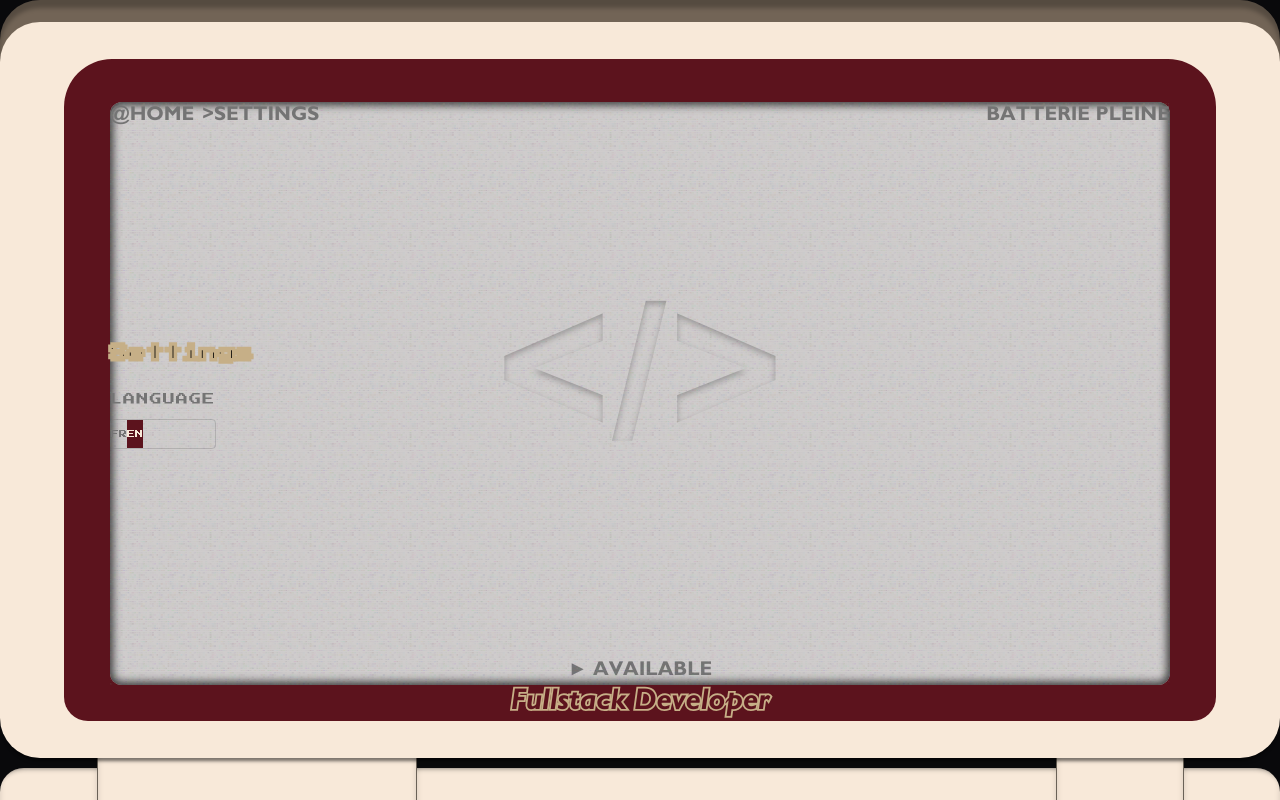
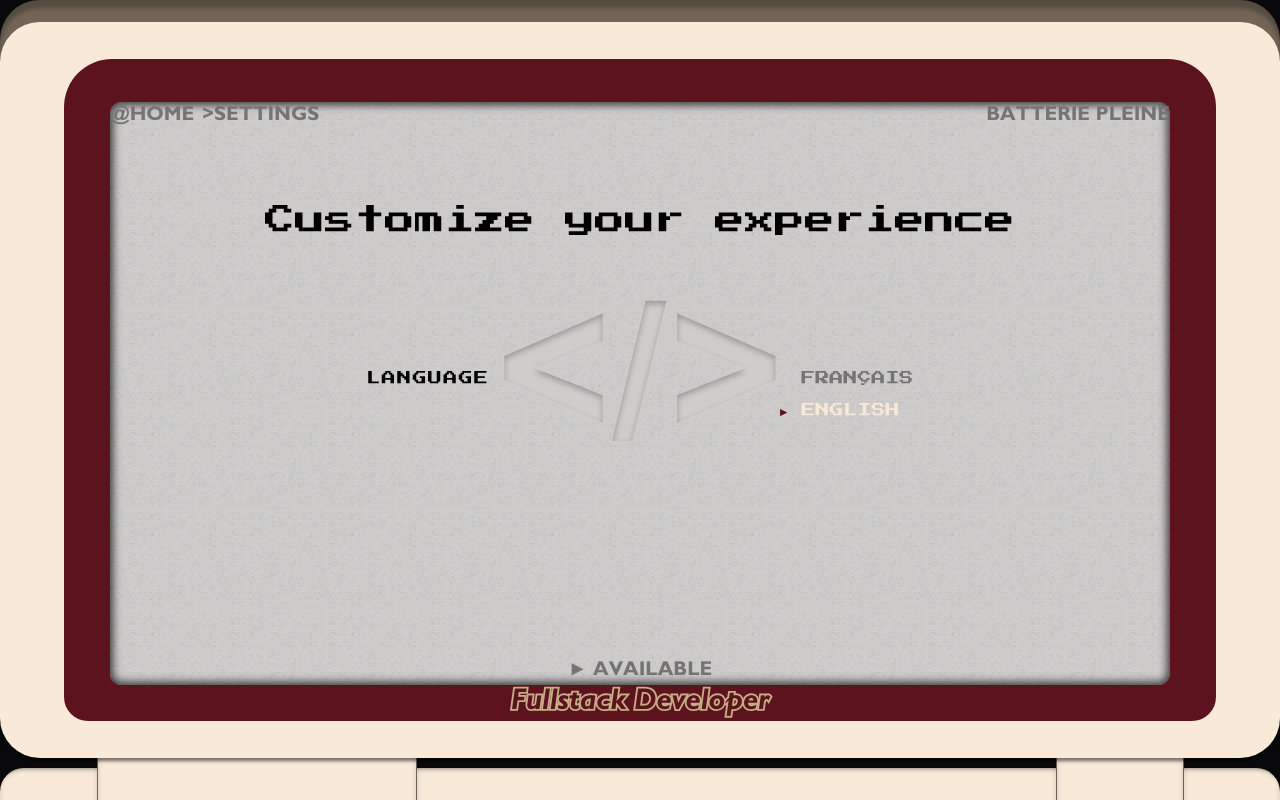
Before and after one commit to remyShift/Portfolio_GameBoy_Next, a Next.js app: page /en/settings in a window 1280 px wide. Shown: the top 800 px of the page. Built offline with nearby package versions, Linux system fonts and the light colour scheme.

Commit message:
feat: add language setting component and update settings page layout

```diff
--- a/messages/en.json
+++ b/messages/en.json
@@ -7,6 +7,7 @@
 	},
 	"settings": {
 		"title": "Settings",
+		"tagline": "Customize your experience",
 		"language": "Language"
 	},
 	"welcome": {
--- a/messages/fr.json
+++ b/messages/fr.json
@@ -7,6 +7,7 @@
 	},
 	"settings": {
 		"title": "Paramètres",
+		"tagline": "Personnalisez votre expérience",
 		"language": "Langue"
 	},
 	"welcome": {
--- a/src/app/globals.css
+++ b/src/app/globals.css
@@ -49,6 +49,12 @@ html {
 
 @media (pointer: fine) {
   *, *::before, *::after { cursor: none !important; }
+  a, a *,
+  button, button *,
+  input, select, textarea,
+  label, label *,
+  [role='button'], [role='button'] *,
+  [tabindex] { cursor: pointer !important; }
 }
 
 
--- /dev/null
+++ b/src/components/PageParts/Top/Settings/LanguageSetting.tsx
@@ -0,0 +1,45 @@
+"use client";
+
+import { useLocale } from "next-intl";
+import { usePathname, useRouter } from "@/i18n/navigation";
+
+const LOCALES = [
+	{ code: "fr", label: "Français" },
+	{ code: "en", label: "English" },
+] as const;
+
+type Locale = (typeof LOCALES)[number]["code"];
+
+export default function LanguageSetting() {
+	const locale = useLocale() as Locale;
+	const pathname = usePathname();
+	const router = useRouter();
+
+	return (
+		<ul className="flex flex-col gap-2 sm:gap-3" role="radiogroup" aria-label="Language">
+			{LOCALES.map(({ code, label }) => {
+				const isActive = locale === code;
+				return (
+					<li key={code}>
+						<button
+							onClick={() => router.replace(pathname, { locale: code })}
+							aria-pressed={isActive}
+							aria-label={label}
+							className="flex items-center gap-2 sm:gap-3 font-pressStart2P text-[0.5rem] sm:text-xs md:text-sm uppercase"
+						>
+							<span
+								className={`text-wine text-xs transition-opacity ${isActive ? "opacity-100" : "opacity-0"}`}
+								aria-hidden="true"
+							>
+								►
+							</span>
+							<span className={`transition-colors ${isActive ? "text-cream" : "text-greyTextInfo hover:underline"}`}>
+								{label}
+							</span>
+						</button>
+					</li>
+				);
+			})}
+		</ul>
+	);
+}
--- a/src/components/PageParts/Top/Settings/SettingsPage.tsx
+++ b/src/components/PageParts/Top/Settings/SettingsPage.tsx
@@ -1,33 +1,33 @@
 import { getTranslations } from "next-intl/server";
-import LocaleSwitcher from "@/components/gameboy/screen/LocaleSwitcher";
 import BackgroundSign from "@/components/gameboy/screen/BackgroundSign";
+import LanguageSetting from "./LanguageSetting";
 
 export default async function SettingsPage() {
 	const t = await getTranslations("settings");
 
 	return (
-		<div className="flex flex-row w-full h-full">
-			<h1 className="sr-only">{t("title")}</h1>
-
-			{/* Left column: settings options */}
-			<div className="flex flex-col justify-center items-start w-1/3 h-full pl-4 gap-6 relative z-1">
-				<p className="font-pressStart2P text-stroke text-[0.6rem] sm:text-sm md:text-base lg:text-lg">
-					{t("title")}
-				</p>
-
-				<div className="flex flex-col gap-3">
-					<p className="font-pressStart2P text-[0.4rem] sm:text-[0.5rem] md:text-xs text-greyTextInfo uppercase tracking-widest">
-						{t("language")}
-					</p>
-					<LocaleSwitcher />
-				</div>
+		<div className="relative flex w-full h-full items-center justify-center">
+			<div className="absolute inset-0 flex items-center justify-center pointer-events-none" aria-hidden="true">
+				<BackgroundSign />
 			</div>
 
-			{/* Center: decorative background sign */}
-			<BackgroundSign />
+			<h1 className="absolute top-10 md:top-16 lg:top-18 xl:top-18 font-pressStart2P text-pretty text-center w-[85%] text-xs sm:text-base md:text-2xl lg:text-3xl z-10">
+				{t("tagline")}
+			</h1>
 
-			{/* Right column: reserved for future settings */}
-			<div className="w-1/3 h-full" />
+			<div className="flex items-start gap-8 sm:gap-16 md:gap-72 z-10">
+				<ul className="flex flex-col gap-5 sm:gap-7">
+					<li className="font-pressStart2P text-[0.5rem] sm:text-xs md:text-sm uppercase tracking-widest pt-1">
+						{t("language")}
+					</li>
+				</ul>
+
+				<ul className="flex flex-col gap-5 sm:gap-7">
+					<li>
+						<LanguageSetting />
+					</li>
+				</ul>
+			</div>
 		</div>
 	);
 }
--- a/src/components/PixelCursor.tsx
+++ b/src/components/PixelCursor.tsx
@@ -9,7 +9,6 @@ function isClickable(target: EventTarget | null): boolean {
 	return !!target.closest(CLICKABLE_SELECTOR);
 }
 
-// Arrow cursor — hot spot at top-left (0, 0), no offset needed
 function ArrowCursor() {
 	return (
 		<svg
@@ -25,34 +24,6 @@ function ArrowCursor() {
 	);
 }
 
-// Hand / pointer cursor — hot spot at fingertip center (x=5, y=0) in viewBox (0 0 8 14)
-// Rendered width=16 → scale=2 → offset x = -(5 * 2) = -10
-function HandCursor() {
-	return (
-		<svg
-			width="16"
-			height="28"
-			viewBox="0 0 8 14"
-			xmlns="http://www.w3.org/2000/svg"
-			style={{ imageRendering: "pixelated" }}
-		>
-			{/* Index finger */}
-			<rect x="4" y="0" width="2" height="8" fill="#111111" />
-			<rect x="4.5" y="0.5" width="1" height="7" fill="#F8E9D9" />
-
-			{/* Palm */}
-			<rect x="0" y="7" width="8" height="4" fill="#111111" />
-			<rect x="0.5" y="7.5" width="7" height="3" fill="#F8E9D9" />
-
-			{/* Lower palm */}
-			<rect x="1" y="11" width="6" height="2" fill="#111111" />
-			<rect x="1.5" y="11.5" width="5" height="1" fill="#F8E9D9" />
-
-			{/* Wrist */}
-			<rect x="2" y="13" width="4" height="1" fill="#111111" />
-		</svg>
-	);
-}
 
 export default function PixelCursor() {
 	const [pos, setPos] = useState({ x: -100, y: -100 });
@@ -61,7 +32,6 @@ export default function PixelCursor() {
 	const [isPointer, setIsPointer] = useState(false);
 
 	useEffect(() => {
-		// Why: window.matchMedia is browser-only — cannot be read during SSR, must be checked on mount
 		// eslint-disable-next-line react-hooks/set-state-in-effect
 		setHasPointer(window.matchMedia("(pointer: fine)").matches);
 	}, []);
@@ -88,18 +58,15 @@ export default function PixelCursor() {
 		};
 	}, [hasPointer]);
 
-	if (!hasPointer || !visible) return null;
-
-	// Why: the hand hot spot is at the fingertip (x=5 in viewBox, rendered at 10px) — offset corrects alignment
-	const offsetX = isPointer ? -10 : 0;
+	if (!hasPointer || !visible || isPointer) return null;
 
 	return (
 		<div
 			aria-hidden="true"
 			className="fixed top-0 left-0 z-[9999] pointer-events-none"
-			style={{ transform: `translate(${pos.x + offsetX}px, ${pos.y}px)` }}
+			style={{ transform: `translate(${pos.x}px, ${pos.y}px)` }}
 		>
-			{isPointer ? <HandCursor /> : <ArrowCursor />}
+			<ArrowCursor />
 		</div>
 	);
 }
```
